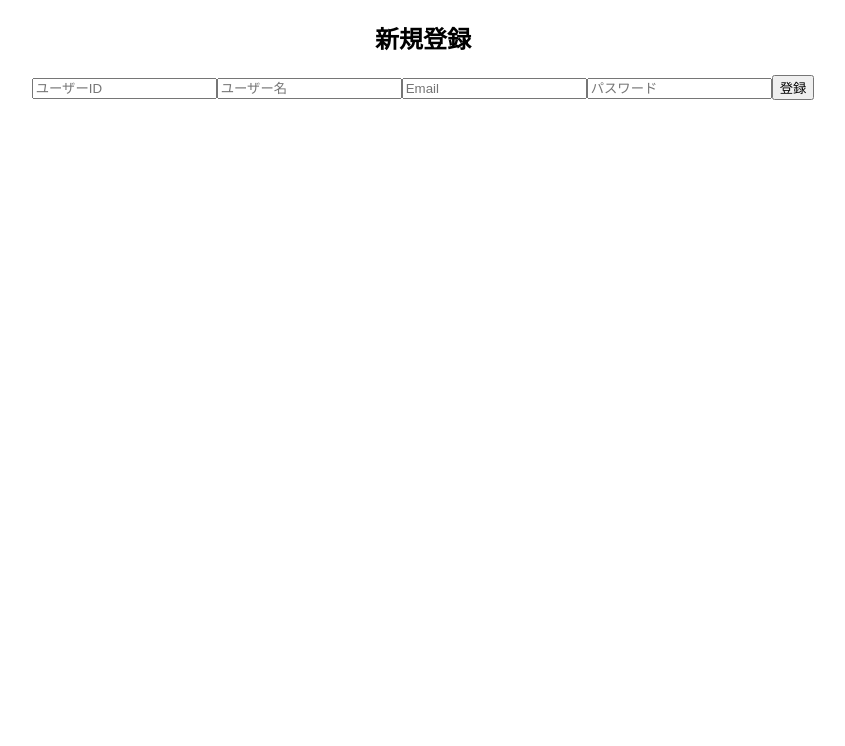
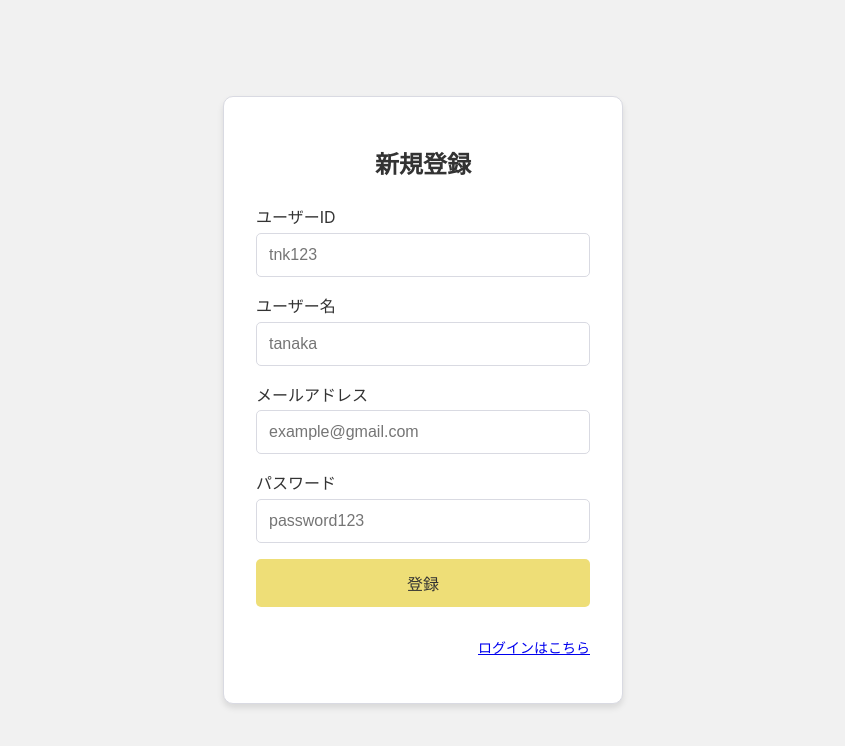
Before and after one commit to HwaI12/task-management-app, a React (Create React App) app in the folder frontend/: page /register in a window 1280 px wide. Shown: the top 746 px of the page, without its empty margins (217-1062 px from the left). Built offline with nearby package versions, Linux system fonts and the light colour scheme.

Commit message:
chore: Update navigation after successful login and registration

```diff
--- a/frontend/src/handlers/Login.tsx
+++ b/frontend/src/handlers/Login.tsx
@@ -31,7 +31,7 @@ const Login: React.FC = () => {
             );
             console.log('Login successful:', response.data);
             localStorage.setItem('authToken', response.data.token);
-            navigate('/home'); // Navigate to /home on successful login
+            navigate('/home');
         } catch (error) {
             if (axios.isAxiosError(error)) {
                 console.error('Login error:', error.response?.data || error.message);
--- a/frontend/src/handlers/Register.tsx
+++ b/frontend/src/handlers/Register.tsx
@@ -1,6 +1,8 @@
 import React, { useState, useEffect } from 'react';
 import axios from 'axios';
 import { useNavigate } from 'react-router-dom';
+import { Container, Form, Title, Label, Input, Button, LinkText } from '../styles/signinStyles';
+import { Link } from 'react-router-dom';
 
 const isAuthenticated = (): boolean => {
     return localStorage.getItem('authToken') !== null;
@@ -31,59 +33,69 @@ const Register: React.FC = () => {
                 password_hash: password,
             });
 
-            if (response.status === 201) {
-                console.log('Registration successful');
-                alert('ユーザー登録が完了しました。');
-
+            console.log('Resister successful:', response.data);
             localStorage.setItem('authToken', response.data.token);
-
             navigate('/home');
+        } catch (error) {
+            if (axios.isAxiosError(error)) {
+                console.error('Register error:', error.response?.data || error.message);
+                setErrorMessage(error.response?.data?.message || '登録に失敗しました。');
             } else {
-                console.error('Registration failed:', response.status);
-                setErrorMessage('ユーザーの登録に失敗しました。');
+                console.error('Unexpected error:', error);
+                setErrorMessage('予期せぬエラーが発生しました。');
             }
-        } catch (error) {
-            console.error('Network error:', error);
-            setErrorMessage('ネットワークエラーが発生しました。');
         }
-    };
+    }
 
     return (
-        <div>
-            <h2>新規登録</h2>
+        <Container>
+            <Form>
+                <Title>新規登録</Title>
                 {errorMessage && <div style={{ color: 'red' }}>{errorMessage}</div>}
                 <form onSubmit={handleSubmit}>
-                <input
+                    <Label htmlFor="user_id">ユーザーID</Label>
+                    <Input
+                        id="user_id"
                         type="text"
-                    placeholder="ユーザーID"
+                        placeholder="tnk123"
                         value={user_id}
                         onChange={(e) => setUserId(e.target.value)}
                         required
                     />
-                <input
+                    <Label htmlFor="username">ユーザー名</Label>
+                    <Input
+                        id="username"
                         type="text"
-                    placeholder="ユーザー名"
+                        placeholder="tanaka"
                         value={username}
                         onChange={(e) => setUsername(e.target.value)}
                         required
                     />
-                <input
+                    <Label htmlFor="password">メールアドレス</Label>
+                    <Input
+                        id="email"
                         type="email"
-                    placeholder="Email"
+                        placeholder="example@gmail.com"
                         value={email}
                         onChange={(e) => setEmail(e.target.value)}
                         required
                     />
-                <input
+                    <Label htmlFor="password">パスワード</Label>
+                    <Input
+                        id="password"
                         type="password"
-                    placeholder="パスワード"
+                        placeholder="password123"
                         value={password}
                         onChange={(e) => setPassword(e.target.value)}
                         required
                     />
-                <button type="submit">登録</button>
+                    <Button type="submit">登録</Button>
                 </form>
-        </div>
+                <LinkText>
+                    <Link to="/login">ログインはこちら</Link>
+                </LinkText>
+            </Form>
+        </Container>
     );
 };
 
```
Lines whose indentation alone changed are shown as unchanged.
